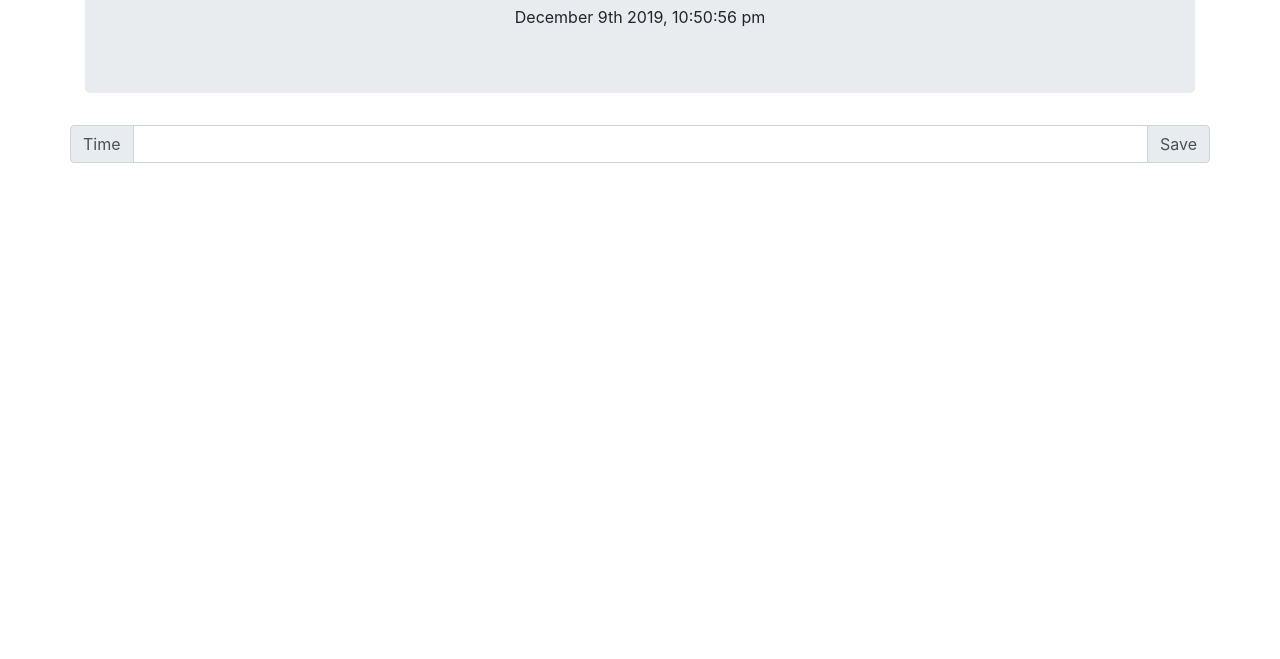
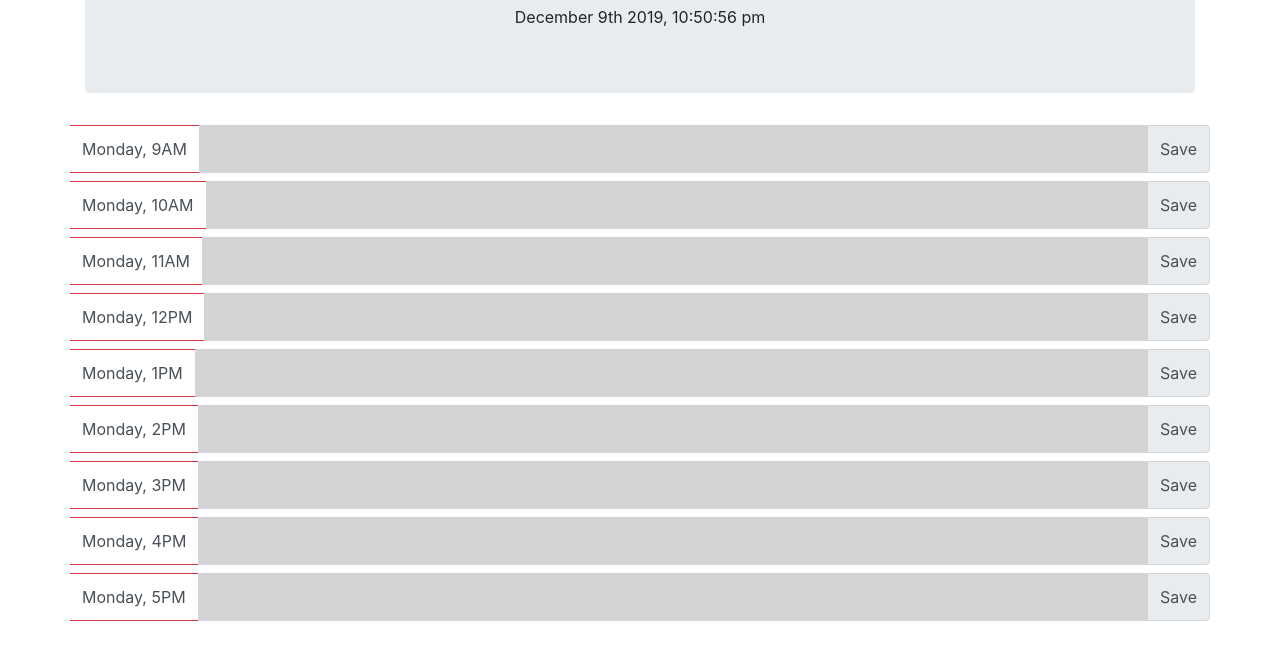
Before and after one commit to mjpalacios25/CalendarApp, a plain HTML site: page index.html in a window 1280 px wide. Shown: the part 115-774 px from the top of the page. Drawn offline with nearby package versions, Linux system fonts and the light colour scheme.

Commit message:
added jquery code to dynamically add divs for each hour time span

```diff
--- a/index.html
+++ b/index.html
@@ -18,18 +18,18 @@
                 </div>
             </div>
             <!--use input groups here. refer to boostrap section on this-->
-            <div class="row">
+            <!-- <div class="row time-container">
                 <div class="input-group mb-3">
                     <div class="input-group-prepend">
-                        <span class="input-group-text">Time</span>
+                        <span class="input-group-text bg-white border-left-0 border-danger rounded-0">Time</span>
                     </div>
-                    <input type="text" class="form-control" aria-label="Amount (to the nearest dollar)">
+                    <input type="text" class="form-control form-control-lg" aria-label="Amount (to the nearest dollar)">
                     <div class="input-group-append">
-                        <span class="input-group-text">Save</span>
+                        <span class="input-group-text btn">Save</span>
                     </div>
                 </div>
 
-            </div>
+            </div> -->
 
 
 
--- a/myScript.js
+++ b/myScript.js
@@ -1,4 +1,17 @@
+var hourArray = [{hours : 9 },
+                {hours : 10},
+                {hours : 11},
+                {hours : 12},
+                {hours : 13},
+                {hours : 14},
+                {hours : 15},
+                {hours : 16},
+                {hours : 17}];
+
+var todoList = []
+
 $(document).ready(function() {
+
 
 
 //  $("#date").text(moment().format("dddd, MMMM Do YYYY, h:mm:ss a"));
@@ -6,10 +19,56 @@ $(document).ready(function() {
 
 // console.log(moment().format("dddd, MMMM Do YYYY, h:mm:ss a"));
 
+
+function showTimes() {
+
+    for(i = 0; i < hourArray.length; i++) {
+    console.log(moment(hourArray[i]).format("dddd, hA") )
+    //create HTML elements for each hour
+    var newDiv = $("<div>");
+    newDiv.addClass("row time-container");
+    var newChildDiv = $("<div>");
+    newChildDiv.addClass("input-group mb-2");
+    var prependDiv = $("<div>");
+    prependDiv.addClass("input-group-prepend");
+    var timeSpan = $("<span>");
+    timeSpan.addClass("input-group-text bg-white border-left-0 border-danger rounded-0");
+    timeSpan.text(moment(hourArray[i]).format("dddd, hA")) ;
+    var inputText = $("<input>");
+    inputText.addClass("form-control form-control-lg");
+    inputText.attr("type", "text");
+    inputText.attr("style", "background-color: lightgray");
+    var appendDiv = $("<div>");
+    appendDiv.addClass("input-group-append");
+    var saveSpan = $("<span>");
+    saveSpan.addClass("input-group-text btn");
+    saveSpan.text("Save") ;
+
+    //append each element sequentially to form an input group
+    $(".container").append(newDiv);
+    newDiv.append(newChildDiv);
+    newChildDiv.append(prependDiv);
+    prependDiv.append(timeSpan);
+    newChildDiv.append(inputText);
+    newChildDiv.append(appendDiv);
+    appendDiv.append(saveSpan)
+
+    }
+
+};
+
 function update() {
     $("#date").text(moment().format('MMMM Do YYYY, h:mm:ss a'))
+};
+
+function saveLocal(){
+
 }
+
+
 setInterval(update, 1000);
+
+showTimes();
 
 console.log(moment().toObject())
 
```
